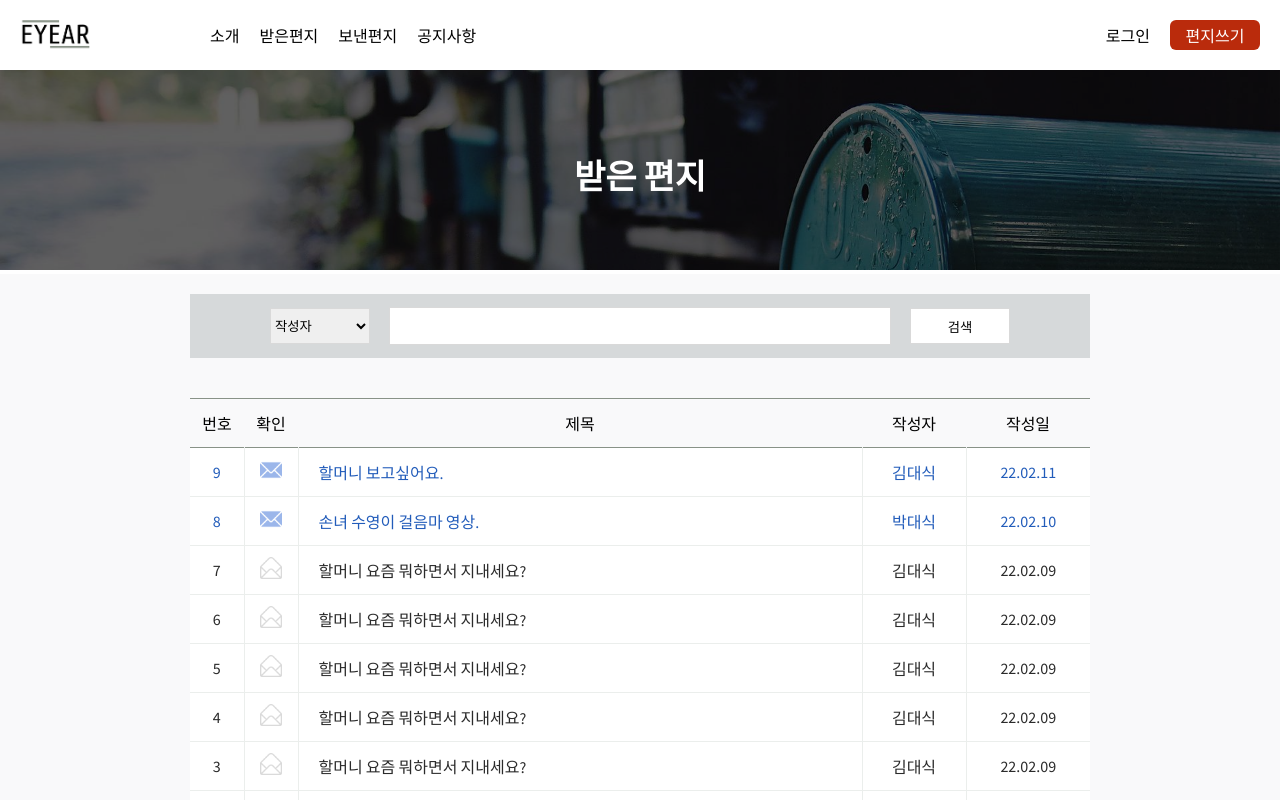
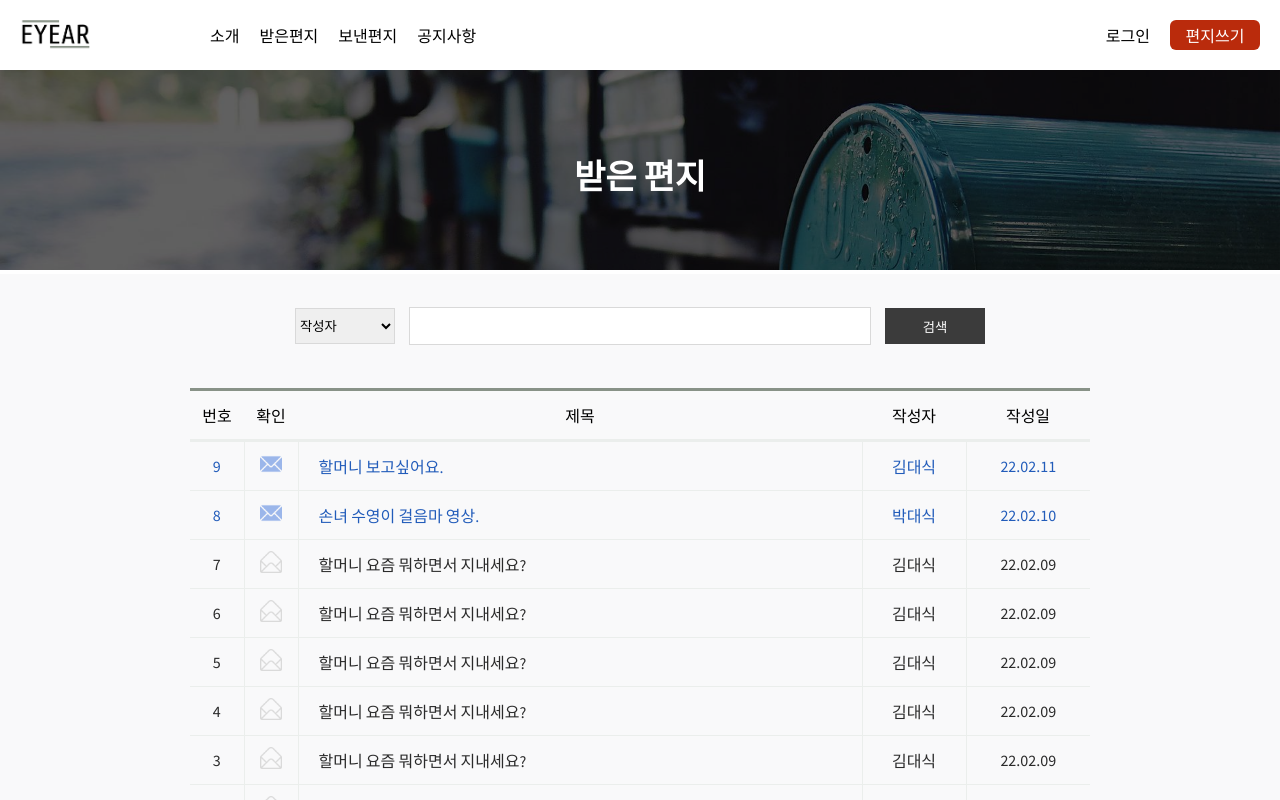
Before and after one commit to eyear22/eyear_frontend, a React (Create React App) app: page /receive in a window 1280 px wide. Shown: the top 800 px of the page. Built offline with nearby package versions, Linux system fonts and the light colour scheme.

Commit message:
[FEAT] 필터 생성 완료

```diff
--- /dev/null
+++ b/src/components/receive/EmptyTable.js
@@ -0,0 +1,9 @@
+import styled from 'styled-components';
+
+const EmptyTable = () => {
+  return <Container>EmptyTable</Container>;
+};
+
+const Container = styled.div``;
+
+export default EmptyTable;
--- a/src/components/receive/ReceiveTable.js
+++ b/src/components/receive/ReceiveTable.js
@@ -43,12 +43,13 @@ const Table = styled.table`
   text-align: center;
   border-collapse: collapse;
   font-size: 16px;
-  background-color: #fff;
+  background-color: #f9f9fa;
 `;
 
 const THead = styled.thead`
-  border-top: 1.5px solid #889287;
+  border-top: 3px solid #889287;
   background-color: #f9f9fa;
+  border-bottom: 3px solid #ebeeec;
 `;
 
 const THeadTd = styled.td`
@@ -58,7 +59,6 @@ const THeadTd = styled.td`
 
 const TBody = styled.tbody`
   font-size: 16px;
-  border-top: 1.5px solid #889287;
 `;
 
 const Tr = styled.tr`
--- a/src/components/receive/TopFilter.js
+++ b/src/components/receive/TopFilter.js
@@ -16,15 +16,14 @@ const TopFilter = () => {
 };
 
 const Container = styled.div`
-  background-color: #d6d9da;
-  padding: 14px 80px;
+  padding: 14px 10px;
   margin-top: 20px;
-  margin-bottom: 40px;
+  margin-bottom: 30px;
 `;
 
 const Wrap = styled.div`
   display: flex;
-  justify-content: space-between;
+  justify-content: center;
   align-items: center;
   height: 36px;
 `;
@@ -40,18 +39,21 @@ const Select = styled.select`
 
 const Input = styled.input`
   height: 100%;
-  min-width: 500px;
+  min-width: 460px;
   border: solid 1px #d9d9d9;
   &:focus {
     outline: none;
   }
+  margin: 0px 14px;
 `;
 
 const Button = styled.button`
+  color: #fff;
   height: 100%;
   width: 100px;
-  border: solid 1px #d9d9d9;
-  background-color: white;
+  border: solid 1px #3b3b3b;
+  background-color: #3b3b3b;
+  cursor: pointer;
 `;
 
 export default TopFilter;
--- a/src/pages/Receive.js
+++ b/src/pages/Receive.js
@@ -8,6 +8,7 @@ import MobileTable from '../components/receive/MobileTable';
 import ImgLayout from '../components/common/ImgLayout';
 import TopImg from '../assets/img_receive.png';
 import TopFilter from '../components/receive/TopFilter';
+import EmptyTable from '../components/receive/EmptyTable';
 
 const LetterList = [
   {
@@ -88,11 +89,19 @@ const Receive = () => {
       <TopFilter />
       {/* <FilterSelect filter={filter} /> */}
       {/* <MobileTable list={list.value} /> */}
+      {list.value.length != 0 ? <HaveTable list={list} /> : <EmptyTable />}
+    </ImgLayout>
+  );
+};
+
+const HaveTable = ({ list }) => {
+  return (
+    <>
       <ReceiveTable list={list.value} />
       <Wrap>
         <StyledPagination count={10} shape="rounded" />
       </Wrap>
-    </ImgLayout>
+    </>
   );
 };
 
```
